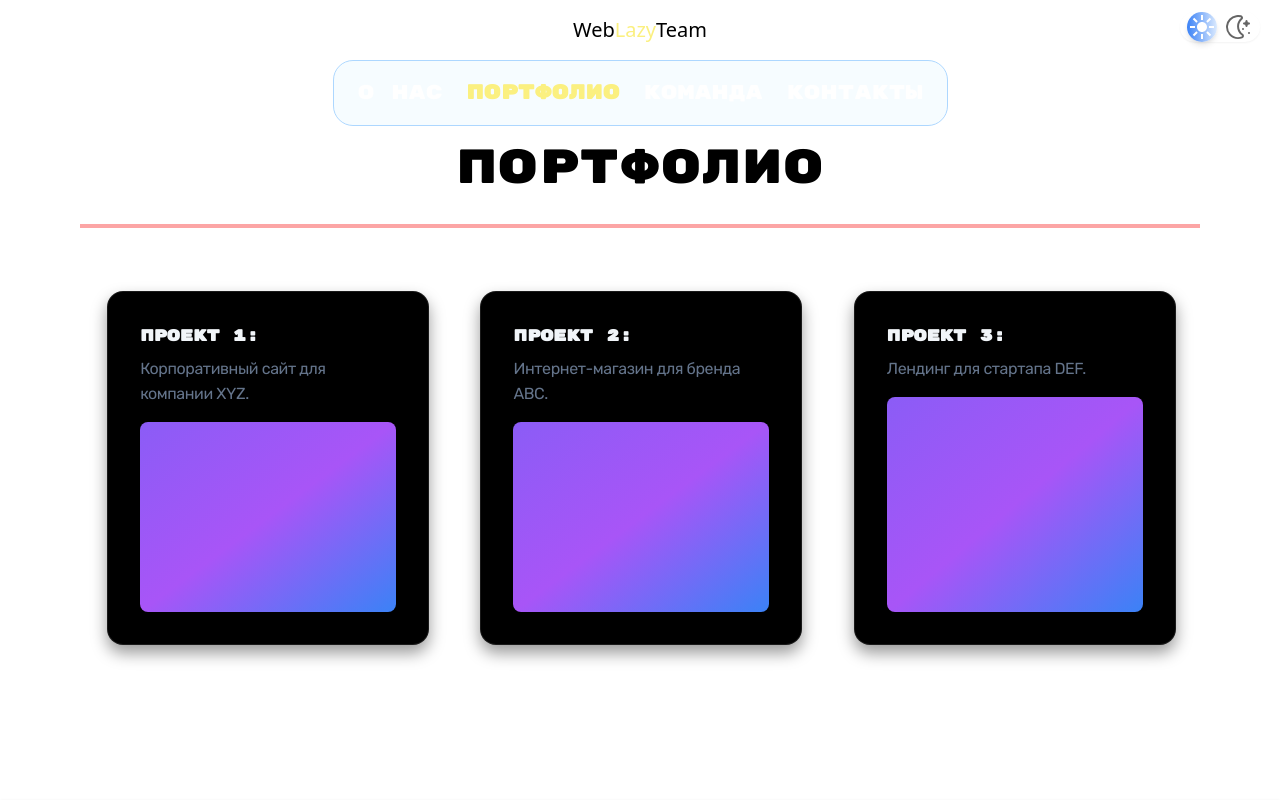
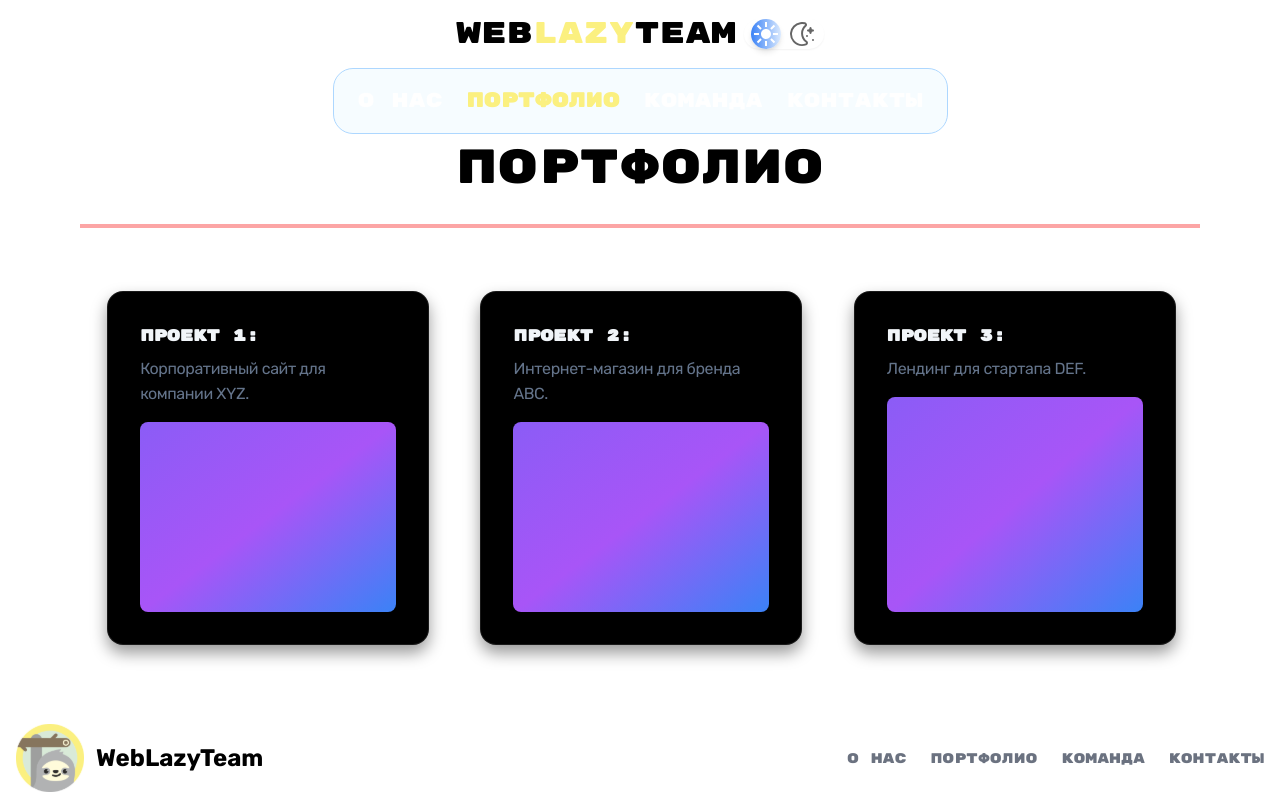
Before and after one commit to SkyWithoutBlue/WebLazyTeam-app, a Next.js app: page /portfolio in a window 1280 px wide. Shown: the top 800 px of the page. Built offline with nearby package versions, Linux system fonts and the light colour scheme.

Commit message:
navbar fix

```diff
--- a/src/app/components/Navbar/Navbar.tsx
+++ b/src/app/components/Navbar/Navbar.tsx
@@ -87,11 +87,11 @@ const Navbar = () => {
 			}`}
 		>
 			<div className={styles.navTopContainer}>
-				<div className='flex justify-left md:justify-center gap-6 flex-col-reverse md:flex-row sm:m-4 '>
-					<Link href='/' className='text-xl'>
+				<div className='flex justify-left md:justify-center gap-2 flex-col-reverse md:flex-row sm:m-4 mt-4'>
+					<Link href='/' className='text-2xl md:text-3xl font-rubik-mono'>
 						Web<span className='text-[#FBF080]'>Lazy</span>Team
 					</Link>
-					<div className='flex justify-start absolute top-3 right-5'>
+					<div className='flex items-center justify-start'>
 						<ThemeSwitcher />
 					</div>
 				</div>
--- a/src/app/components/Navbar/navbar.module.scss
+++ b/src/app/components/Navbar/navbar.module.scss
@@ -48,17 +48,6 @@
 		height: 66px;
 	}
 }
-.secondaryColor {
-	color: #fbf080;
-}
-
-.logoLink {
-	padding: 0.5rem;
-	border-radius: 0.375rem;
-	font-size: 1.25rem;
-	line-height: 1.75rem;
-	font-weight: 600;
-}
 
 .menuWrapper {
 	@media (min-width: 768px) {
--- a/src/app/portfolio/page.tsx
+++ b/src/app/portfolio/page.tsx
@@ -6,7 +6,7 @@ import PortfolioSection from '../components/PortfolioSection/PortfolioSection'
 const PortfolioPage = () => {
 	return (
 		<motion.div
-			className='h-screen pt-12 md:pt-28'
+			className=' pt-12 md:pt-28'
 			initial={{ y: '-200vh' }}
 			animate={{ y: '0%' }}
 			transition={{ duration: 0.5 }}
```
